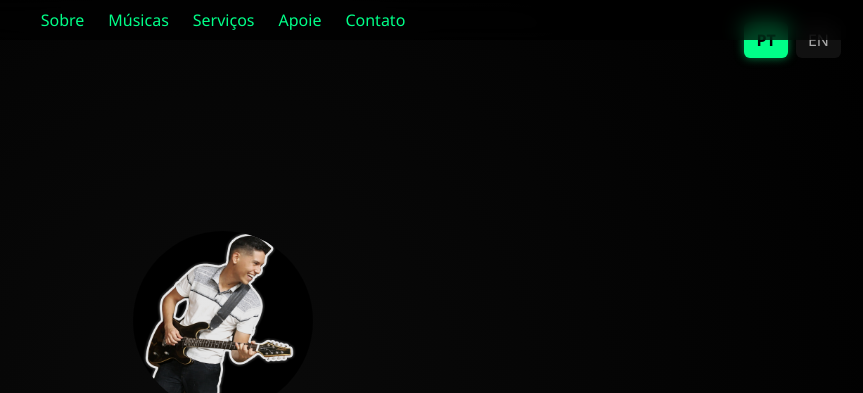
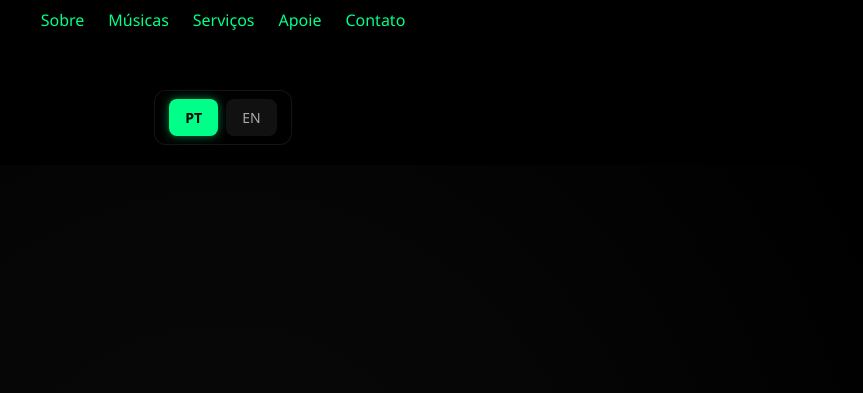
Before and after one commit to Khaldewey/site-pessoal, a plain HTML site: page index.html in a window 1280 px wide. Shown: the top 393 px of the page, without its empty margins (417-1280 px from the left). Drawn offline with nearby package versions, Linux system fonts and the light colour scheme.

Commit message:
corrigir botoes de traducao

```diff
--- a/index.html
+++ b/index.html
@@ -210,21 +210,34 @@ body {
 
 /* LANG */
 .lang-switch {
-  position: fixed;
-  top: 20px;
-  right: 20px;
-  z-index: 999;
+  display: flex;
+  justify-content: center;
+  align-items: center;
+  gap: 8px;
+
+  margin-top: 90px; /* espaço abaixo da navbar */
+  margin-bottom: 20px;
+
+  background: rgba(0,0,0,0.7);
+  width: fit-content;
+  margin-left: auto;
+  margin-right: auto;
+
+  padding: 8px 14px;
+  border-radius: 12px;
+  backdrop-filter: blur(10px);
+  border: 1px solid rgba(255,255,255,0.08);
 }
 
 .lang-btn {
   background: #111;
   color: #aaa;
   border: none;
-  padding: 6px 12px;
-  margin: 2px;
-  border-radius: 6px;
+  padding: 8px 16px;
+  border-radius: 8px;
   cursor: pointer;
   transition: 0.3s;
+  font-size: 14px;
 }
 
 .lang-btn:hover {
@@ -232,13 +245,15 @@ body {
   color: #fff;
 }
 
-/* ATIVO */
 .lang-btn.active {
   background: #00ff88;
   color: #000;
   font-weight: bold;
   box-shadow: 0 0 10px rgba(0,255,136,0.5);
 }
+
+
+
 
 .album-container {
   max-width: 900px;
@@ -324,10 +339,6 @@ body {
 
 <body>
 
-<div class="lang-switch">
-  <button onclick="setLang('pt')" class="lang-btn active">PT</button>
-  <button onclick="setLang('en')" class="lang-btn">EN</button>
-</div>
 
 <!-- NAVBAR -->
 <nav class="navbar fixed-top navbar-dark">
@@ -358,6 +369,11 @@ body {
     </a>
   </div>
 </nav>
+
+<div class="lang-switch">
+  <button onclick="setLang('pt')" class="lang-btn active">PT</button>
+  <button onclick="setLang('en')" class="lang-btn">EN</button>
+</div>
 
 <!-- HERO -->
 <section class="hero">
```
